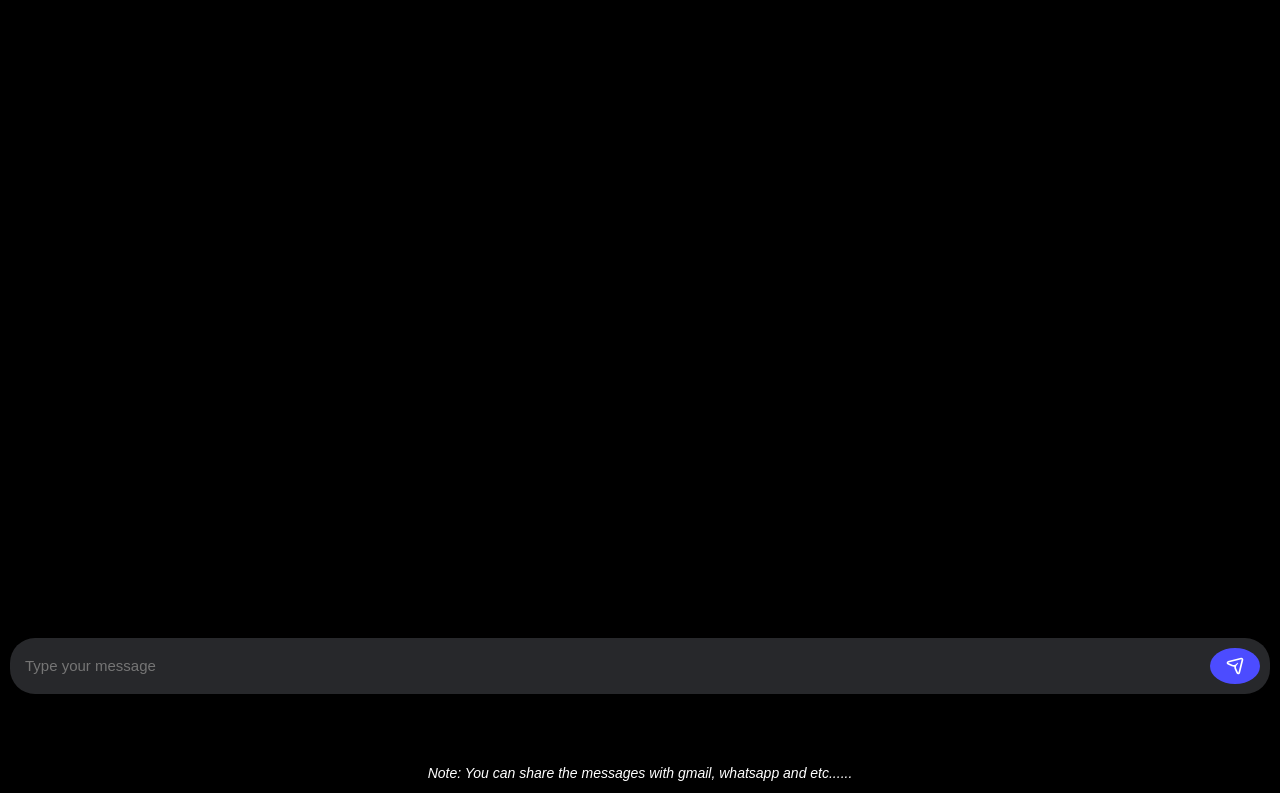
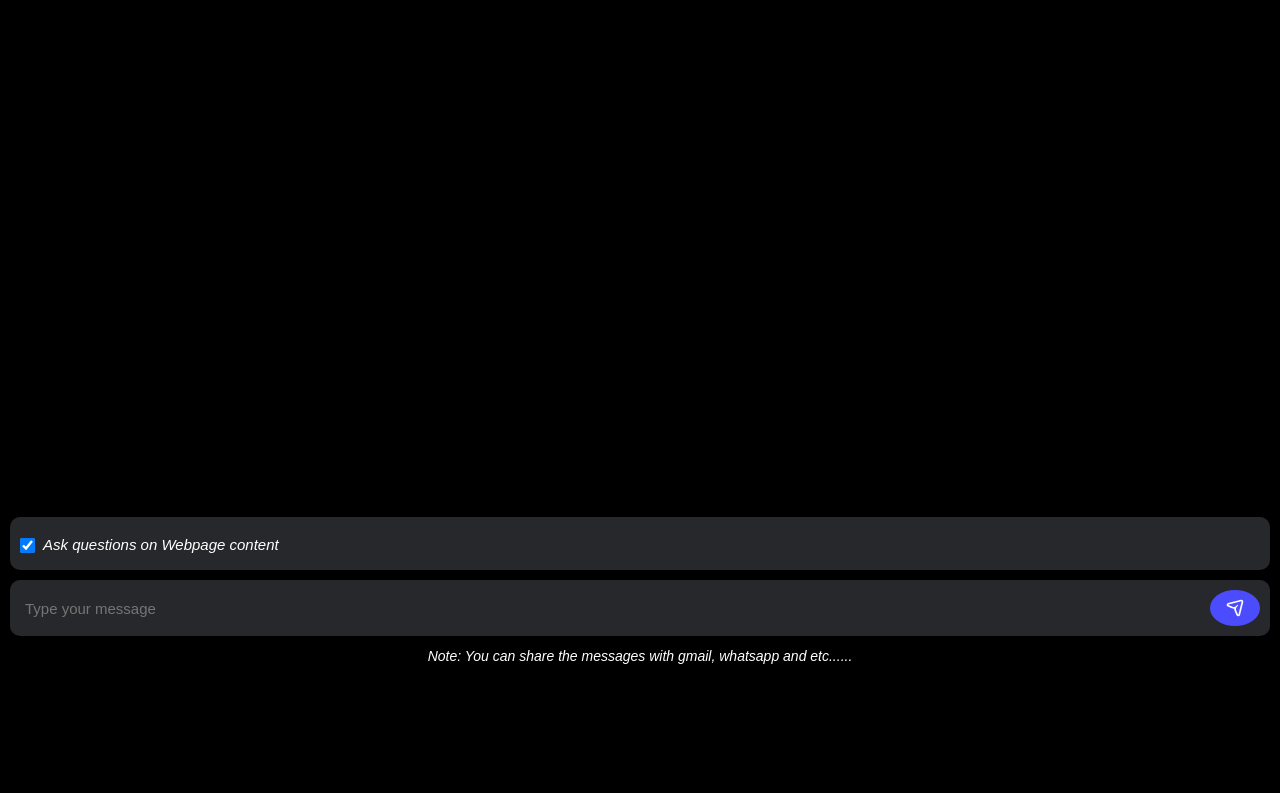
Before and after one commit to rahulprasanth487/Summarizer-extension, a browser extension: page WebPage-ChatAI/sidepanel/index.html in a window 1280 px wide. Shown: the part 96-889 px from the top of the page. After the commit the page ends 800 px from the top, so only its background shows below. Drawn offline with nearby package versions, Linux system fonts and the light colour scheme.

Commit message:
include webpage content

```diff
--- a/WebPage-ChatAI/sidepanel/index.css
+++ b/WebPage-ChatAI/sidepanel/index.css
@@ -8,7 +8,7 @@
 #sidebar #message-box {
     display: flex;
     flex-direction: row;
-    border-radius: 25px;
+    border-radius: 10px;
     background-color: #27282b;
     padding: 10px;
     margin-top: 10px;
@@ -17,7 +17,7 @@
 }
 
 #sidebar #sidebar-messages {
-    height: calc(100vh - 120px);
+    height: calc(100vh - 300px);
     overflow-y: auto;
     padding: 20px;
     background-color: transparent;
@@ -95,3 +95,35 @@
     padding: 10px 15px;
     border-radius: 15px 15px 15px 0;
 }
+
+#include-webpage {
+    padding: 10px;
+    margin-bottom: 10px;
+    display: flex;
+    align-items: center;
+    gap: 8px;
+    color: #ffffff;
+    position: static;
+    bottom: 10px;
+    border-radius: 10px;
+    background-color: #27282b;
+    margin-top: 10px;
+}
+
+#include-webpage input[type="checkbox"] {
+    cursor: pointer;
+    accent-color: #007bff;
+    width: 15px;
+    height: 15px;
+    border-radius: 50%;
+    border: 2px solid #007bff;
+    transition: background-color 0.3s, border-color 0.3s;
+}
+
+#include-webpage label {
+    font-size: 15px;
+    user-select: none;
+    font-style: italic;
+    font-weight: lighter;
+    margin-top: 7px;
+}
--- a/WebPage-ChatAI/sidepanel/index.html
+++ b/WebPage-ChatAI/sidepanel/index.html
@@ -29,6 +29,10 @@
             </div> -->
         </div>
 
+        <div id="include-webpage">
+            <input type="checkbox" name="includeWebpage" id="includeWebpage" checked>
+            <label for="includeWebpage">Ask questions on Webpage content</label>
+        </div>
         <div id="message-box">
             <input type="text" placeholder="Type your message">
             <button class="send-btn" type="button">
```
